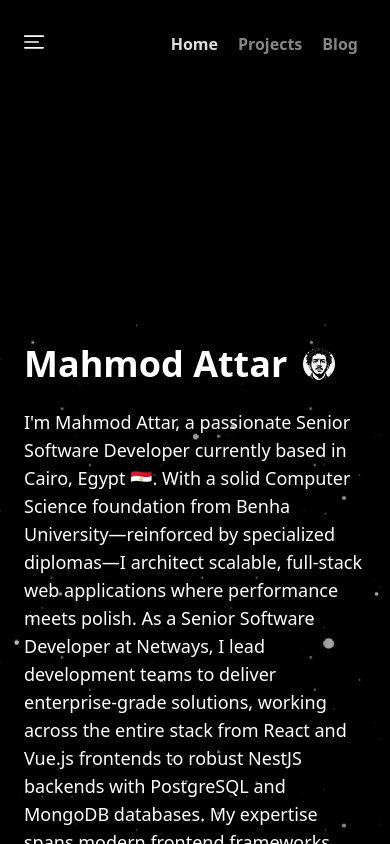
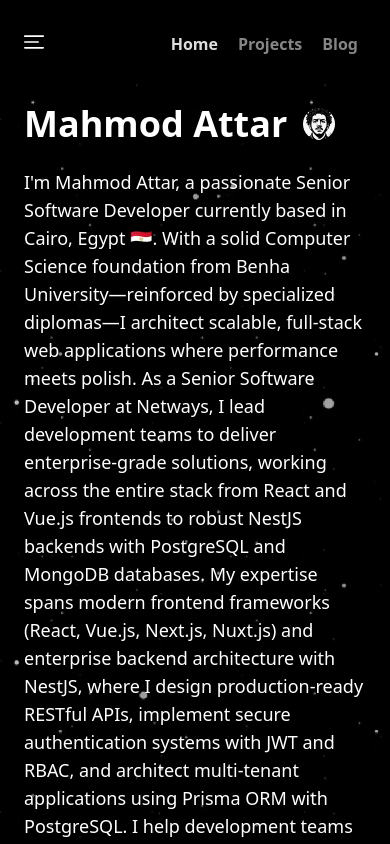
Before and after one commit to Attar74/portfolio, a React (Vite) app: page / in a window 390 px wide. Shown: the top 844 px of the page. Built offline with nearby package versions, Linux system fonts and the light colour scheme.

Commit message:
fix margin

```diff
--- a/src/components/Profile.jsx
+++ b/src/components/Profile.jsx
@@ -37,7 +37,7 @@ const Profile = () => {
 
   return (
     <>
-      <div className="bg-black/20 text-white p-6 min-h-screen max-w-screen-md mx-auto mt-[20rem] mb-[10rem] flex flex-col space-y-[2rem]">
+      <div className="bg-black/20 text-white p-6 min-h-screen max-w-screen-md mx-auto mt-[5rem] mb-[10rem] flex flex-col space-y-[2rem]">
         <div className="bg-black/20 max-w-screen-md mx-auto">
           <div className="flex items-center gap-4">
             <h1 className="text-4xl font-bold mb-6">Mahmod Attar</h1>
--- a/src/pages/Blog.jsx
+++ b/src/pages/Blog.jsx
@@ -3,7 +3,7 @@ import blogs from '../data/blogs';
 
 const Blog = () => {
   return (
-    <div className="mt-24 py-12 px-6 md:px-12 xl:px-0 w-full min-h-screen">
+    <div className="mt-[5rem] py-12 px-6 md:px-12 xl:px-0 w-full min-h-screen">
       <div className="mb-12">
         <h1 className="text-5xl font-bold text-white mb-4">Blog</h1>
         <div className="w-20 h-1 bg-blue-600 mb-4"></div>
--- a/src/pages/BlogDetails.jsx
+++ b/src/pages/BlogDetails.jsx
@@ -39,7 +39,7 @@ const BlogDetails = () => {
   }
 
   return (
-    <div className="mt-24 py-12 px-6 md:px-12 xl:px-0 w-full max-w-4xl mx-auto min-h-screen">
+    <div className="mt-[5rem] py-12 px-6 md:px-12 xl:px-0 w-full max-w-4xl mx-auto min-h-screen">
       {/* Back button */}
       <Link
         to="/blog"
```
